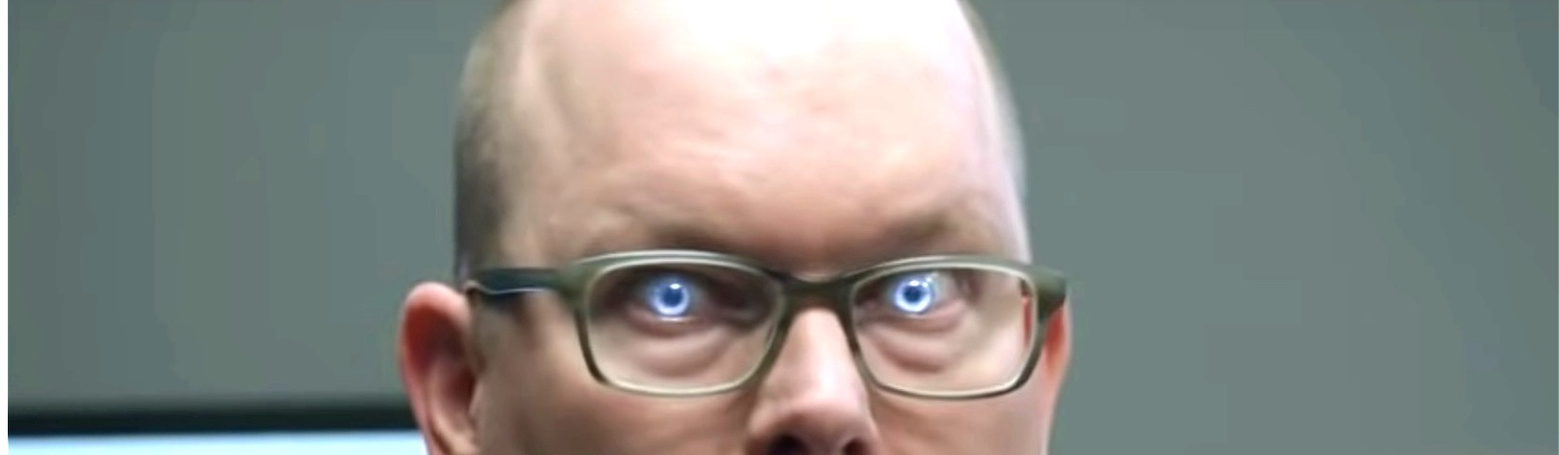
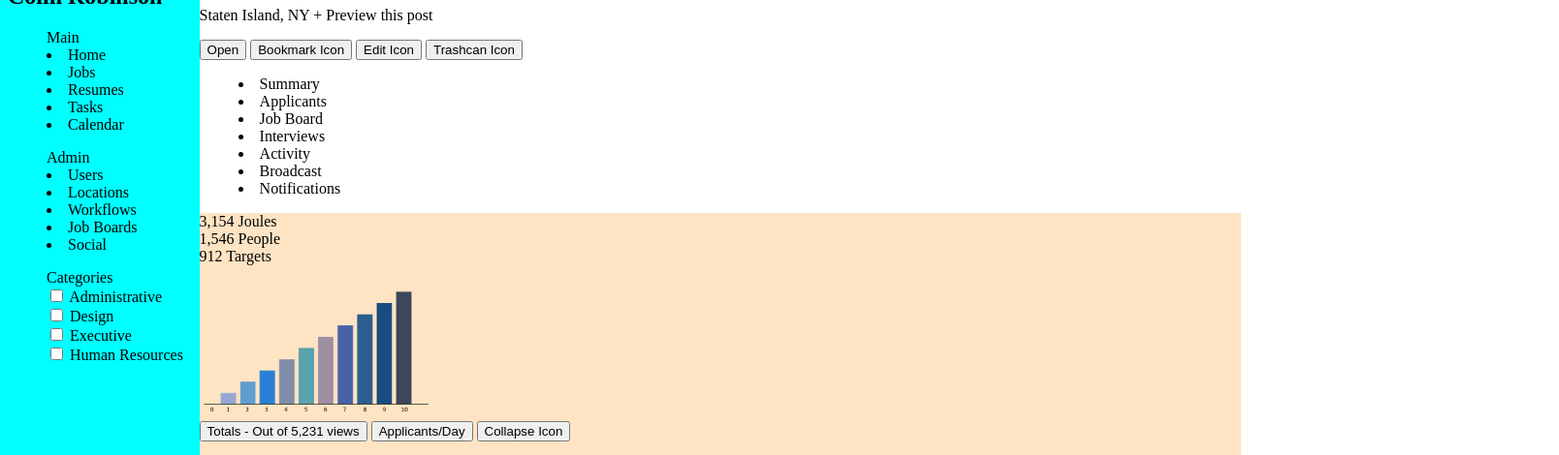
Before and after one commit to qrispi/static-comp-1, a plain HTML site: page index.html in a window 1280 px wide. Shown: the part 94-564 px from the top of the page at 97% size, 1608 px wide, since content can reach past the window. Drawn offline with Linux system fonts and the light colour scheme.

Commit message:
feat: Add colors and spacing to different sections

```diff
--- a/index.html
+++ b/index.html
@@ -2,16 +2,10 @@
 <html lang="en">
 <head>
     <meta charset="UTF-8">
+    <link rel="stylesheet" href="styles.css" type="text/css">
     <title>Static Comp 1</title>
 </head>
 <body>
-    <nav>
-        <button>Open Menu</button>
-        <input type="search" placeholder="Search for a job, task or resume">
-        <button>Add Friend</button>
-        <button>Calendar</button>
-        <button>Apps</button>
-    </nav>
     <aside>
         <img class="headshot" src="assets/colin-robinson-headshot.jpeg">
         <h2>Colin Robinson</h2>
@@ -40,6 +34,14 @@
             <label for="humanResources">Human Resources</label><br>
         </menu>
     </aside>
+    <main>
+        <nav>
+            <button>Open Menu</button>
+            <input type="search" placeholder="Search for a job, task or resume">
+            <button>Add Friend</button>
+            <button>Calendar</button>
+            <button>Apps</button>
+        </nav>
         <header>
             <h1>Energy Vampire Statistics</h1>
             <p>Staten Island, NY <span>+ Preview this post</span></p>
@@ -57,13 +59,13 @@
                 <li>Notifications</li>
             </menu>
         </header>
-    <main>
-        <section class="graphs">
+        <section class="content">
+            <div class="graph">
                 <div class="pie-chart">3,154 Joules</div>
                 <div class="pie-chart">1,546 People</div>
                 <div class="pie-chart">912 Targets</div>
                 <img class="bar-graph" src="assets/bar_graph.png">
-        </section>
+            </div>
             <button>Totals - Out of 5,231 views</button>
             <button>Applicants/Day</button>
             <button>Collapse Icon</button>
@@ -125,6 +127,7 @@
                     <p>whatwedointheshadows@fx.com</p>
                 </div>
             </section>
+        </section>
     </main>
 </body>
 </html>
--- a/styles.css
+++ b/styles.css
@@ -0,0 +1,32 @@
+body {
+    display: flex;
+    margin: 0;
+    padding: 0;
+}
+
+aside {
+    flex-basis: 15%;
+    background-color: aqua;
+    margin: o;
+    padding: 1vmin;
+}
+
+main {
+    flex-basis: 85%;
+}
+
+.content {
+    background-color: bisque;
+}
+
+
+
+
+.headshot {
+    width: 10vmin;
+    border-radius: 100%;
+}
+
+.bar-graph {
+    width: 30vmin;
+}
```
Lines whose indentation alone changed are shown as unchanged.
